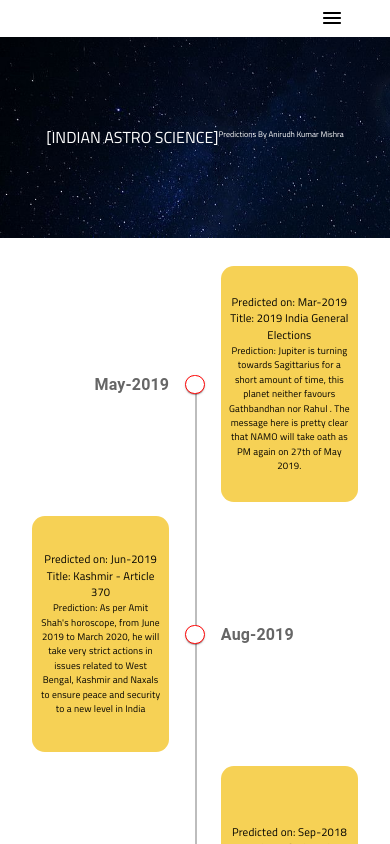
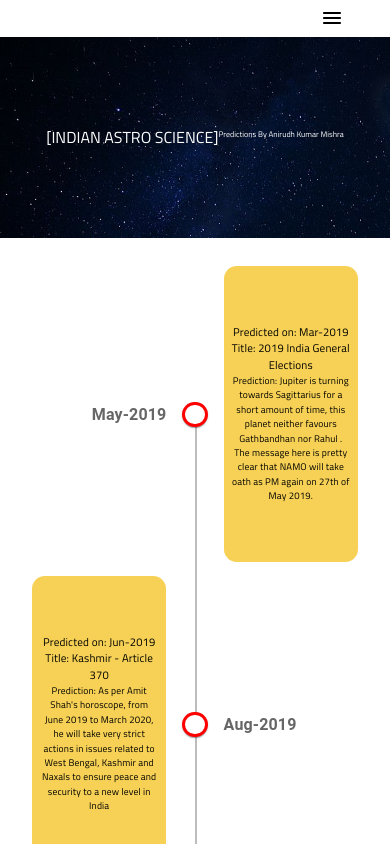
Before and after one commit to ayushdubey7799/Astro-timeline, a React (Create React App) app: page / in a window 390 px wide. Shown: the top 844 px of the page. Built offline with nearby package versions, Linux system fonts and the light colour scheme.

Commit message:
fixed responsiveness

```diff
--- a/src/components/AstroTimeLine/style.css
+++ b/src/components/AstroTimeLine/style.css
@@ -98,7 +98,7 @@
     .MuiTimelineDot-root {
       width: 1rem;
       height: 1rem;
-      border-width: 0.2rem;
+      border-width: 0.3rem;
     }
 
     /* .MuiTimelineOppositeContent-root {
@@ -111,9 +111,9 @@
 
 
     .MuiTimelineDot-root {
-      width: 0.6rem;
-      height: 0.6rem;
-      border-width: 0.12rem !important;
+      width: 0.85rem;
+      height: 0.85rem;
+      border-width: 0.25rem !important;
     }
 
     .container{
@@ -144,7 +144,7 @@
 
   @media only screen and (max-width: 400px) {
    .prediction{
-    height: 220px;
+    height: 280px;
    }
 
    .date{
@@ -159,4 +159,10 @@
     font-size: 0.6rem;
   }
 
+  .MuiTimelineDot-root {
+    width: 0.7rem;
+    height: 0.7rem;
+    border-width: 0.2rem !important;
   }
+
+  }
```
